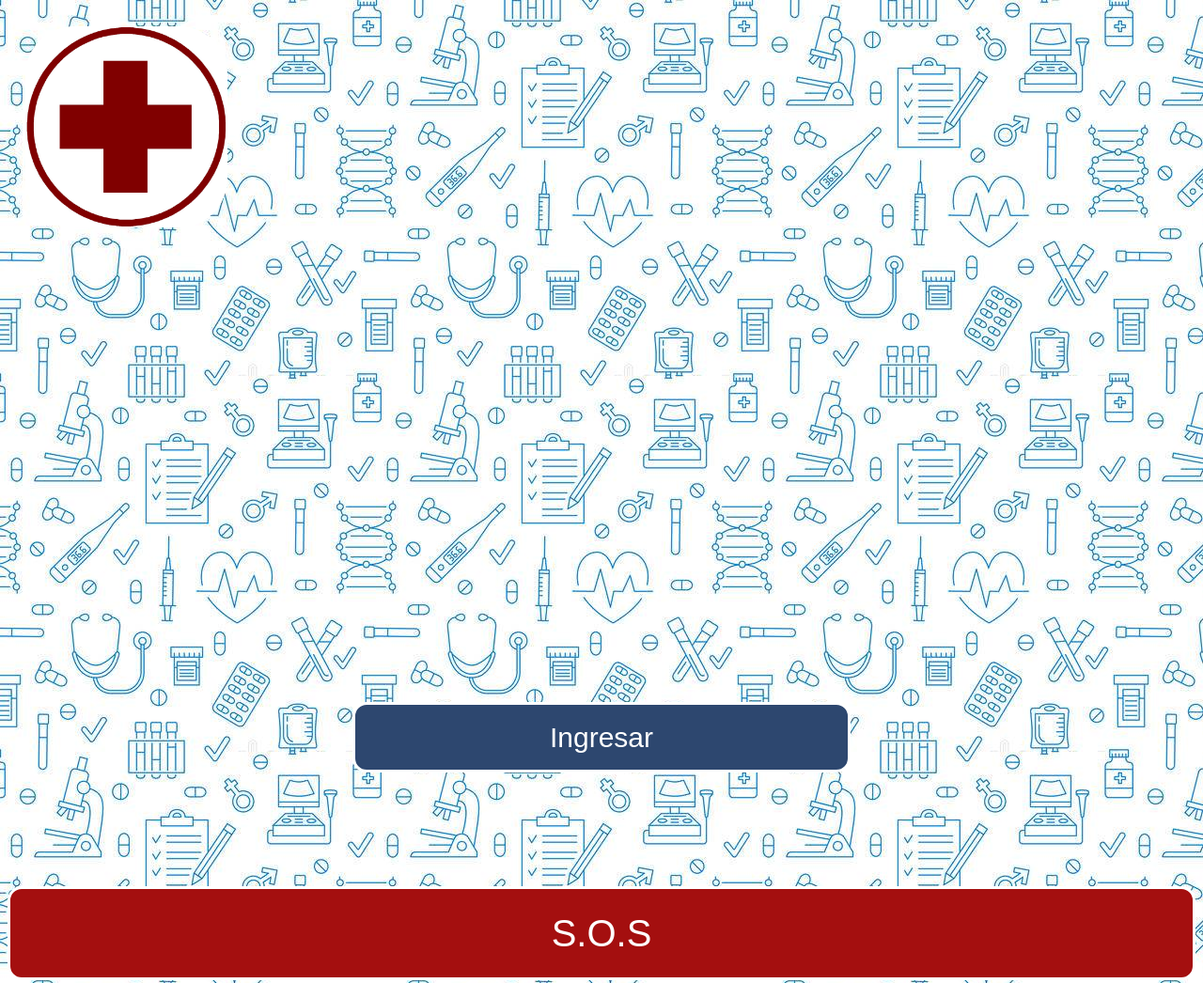
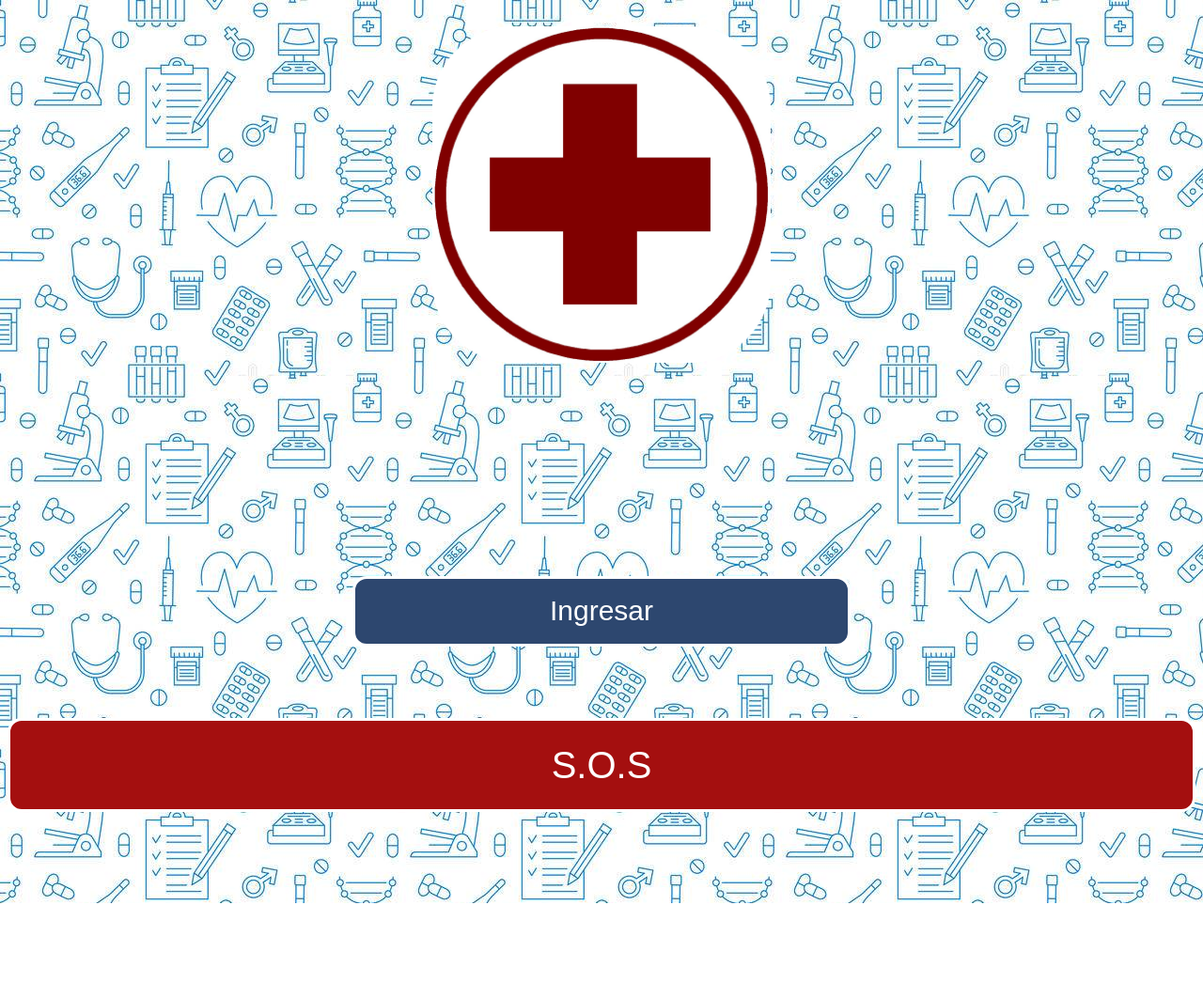
Before and after one commit to AlonsoMejiaA/Adaptable-Final, a plain HTML site: page index.html in a window 1280 px wide. Shown: the top 1046 px of the page at 94% size. After the commit the page ends 961 px from the top, so only its background shows below. Drawn offline with Linux system fonts and the light colour scheme.

Commit message:
retoques

```diff
--- a/css/main.css
+++ b/css/main.css
@@ -6,7 +6,7 @@
 		grid-row-gap: 0px;
 		}
 
-.imagenes { grid-area: 1 / 1 / 3 / 6; }
+.imagenes { grid-area: 1 / 2 / 3 / 5;}
 .div1 {grid-area: 4/2/5/5;}
 #div2 { grid-area: 5 / 1 / 6 / 6; }
 .div_sos{grid-area: 5/2/6/6;}
--- a/index.html
+++ b/index.html
@@ -7,7 +7,7 @@
   </head>
   <body>
   <div class ="parent">
-   <div id="divcruzroja">
+   <div class ="imagenes">
     <img id="logo_cruz_roja" src="img/cruz.png"   width="50%" />
 
       </div>
```
